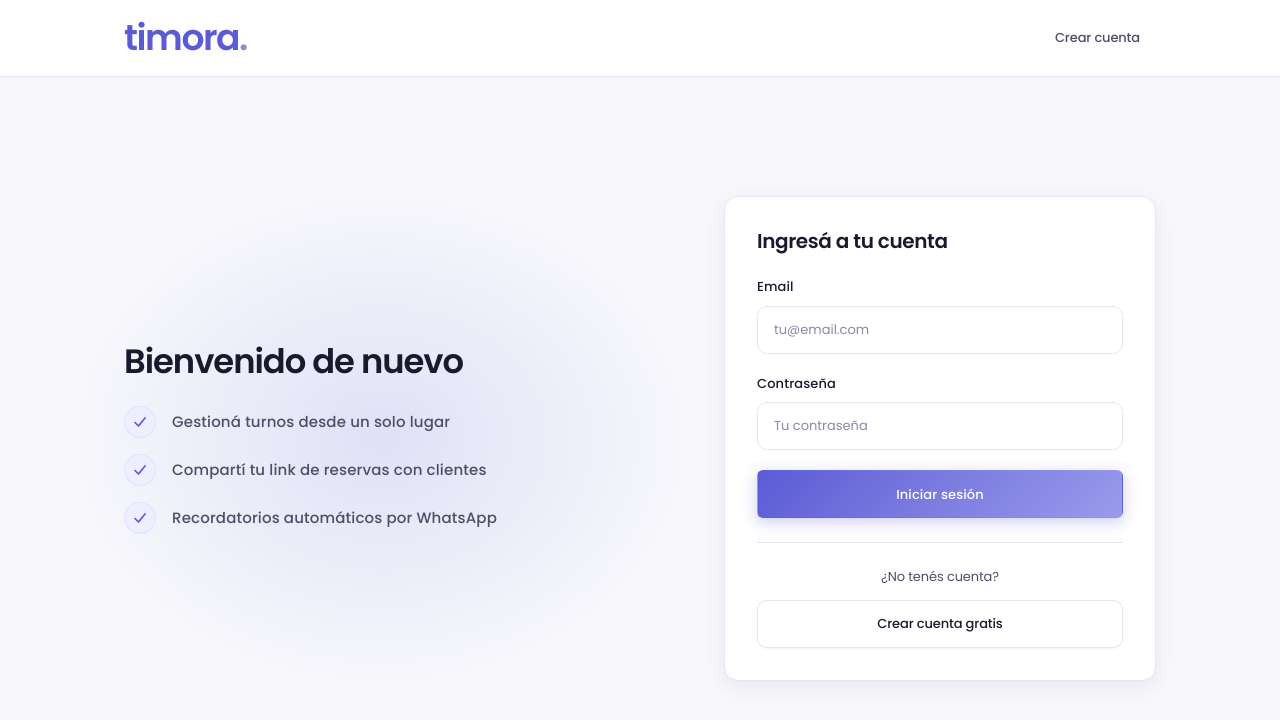
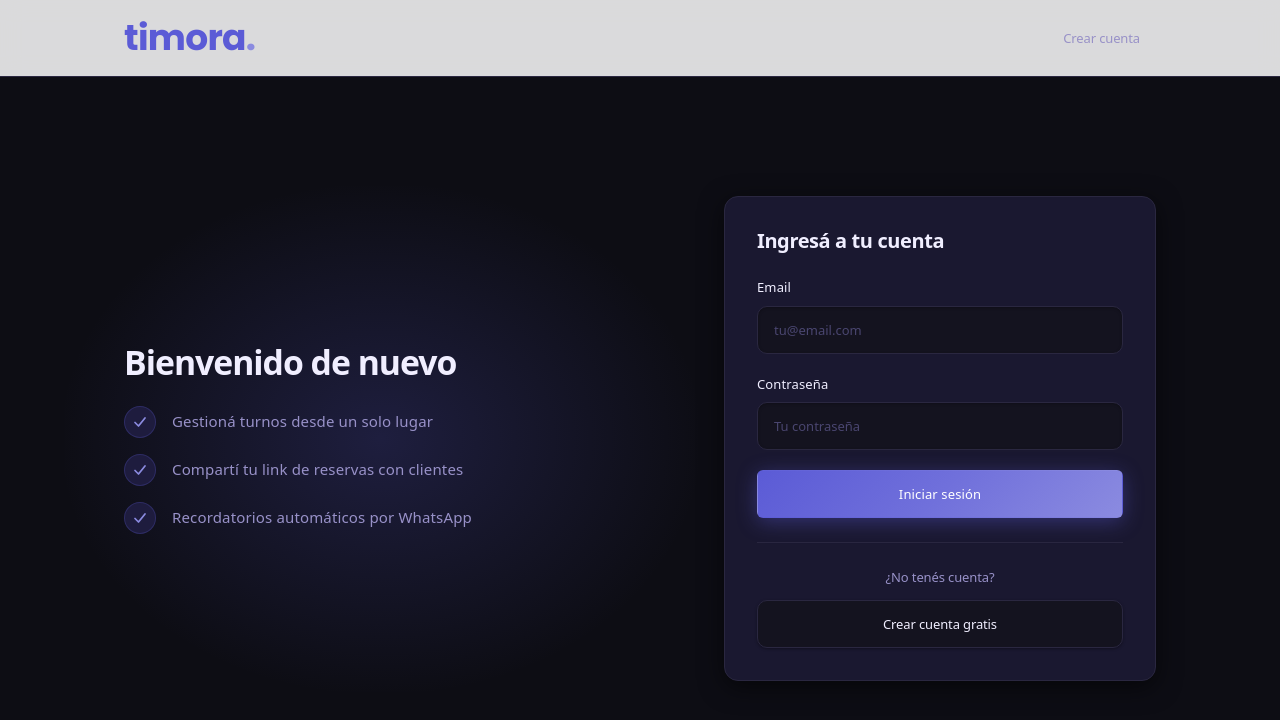
Before and after one commit to almendrasmaria/timora, an Angular app in the folder frontend/: page /auth/login in a window 1280 px wide. Shown: the top 720 px of the page. Built offline with nearby package versions, Linux system fonts and the light colour scheme.

Commit message:
style: update color tokens, contrast and base components

```diff
--- a/frontend/src/app/shared/ui/feature-item/feature-item.component.scss
+++ b/frontend/src/app/shared/ui/feature-item/feature-item.component.scss
@@ -12,8 +12,8 @@
     flex-shrink: 0;
     border-radius: var(--radius-full);
     background: var(--color-primary-subtle);
-    color: var(--color-primary);
-    box-shadow: inset 0 0 0 1px rgba(91, 91, 214, 0.08);
+    border: 1px solid rgba(91, 91, 214, 0.25);
+    color: var(--color-primary-light);
   }
 
   &__text {
@@ -28,14 +28,7 @@
 @media (max-width: 640px) {
   .feature-item {
     gap: var(--space-3);
-
-    &__icon {
-      width: 1.75rem;
-      height: 1.75rem;
-    }
-
-    &__text {
-      font-size: var(--text-sm);
-    }
+    &__icon { width: 1.75rem; height: 1.75rem; }
+    &__text { font-size: var(--text-sm); }
   }
 }
--- a/frontend/src/app/shared/ui/logo/logo.component.scss
+++ b/frontend/src/app/shared/ui/logo/logo.component.scss
@@ -2,9 +2,9 @@
   display: inline-flex;
   align-items: baseline;
   font-family: var(--font-logo);
-  font-weight: 600;
+  font-weight: 700;
   line-height: 1;
-  letter-spacing: -0.04em;
+  letter-spacing: -0.02em;
   user-select: none;
 
   &__text {
--- a/frontend/src/app/shared/ui/text-field/text-field.component.scss
+++ b/frontend/src/app/shared/ui/text-field/text-field.component.scss
@@ -19,14 +19,14 @@
     background: var(--color-surface);
     color: var(--color-text);
     font-size: var(--text-sm);
-    box-shadow: inset 0 1px 2px rgba(17, 17, 24, 0.02);
+    box-shadow: inset 0 1px 3px rgba(0, 0, 0, 0.25);
     transition:
       border-color var(--duration-fast) var(--ease-out),
       box-shadow var(--duration-fast) var(--ease-out),
       background var(--duration-fast) var(--ease-out);
 
     &::placeholder {
-      color: var(--color-text-muted);
+      color: var(--color-text-placeholder);
       font-weight: 400;
     }
 
@@ -38,7 +38,7 @@
     &:focus {
       outline: none;
       border-color: var(--color-primary);
-      background: var(--color-surface);
+      background: var(--color-surface-subtle);
       box-shadow: 0 0 0 4px var(--color-focus-ring);
     }
 
--- a/frontend/src/styles/_tokens.scss
+++ b/frontend/src/styles/_tokens.scss
@@ -1,45 +1,48 @@
 :root {
-  // ── Brand / Primary (Indigo-violet) ──────────────────────────────
-  --color-primary:         #5b5bd6;
-  --color-primary-hover:   #4a4ac4;
-  --color-primary-active:  #3a3ab2;
-  --color-primary-subtle:  #eeeeff;
+  // ── Brand / Primary (#5B5BD6 indigo) ─────────────────────────────
+  --color-primary:         #5B5BD6;
+  --color-primary-hover:   #6b6bde;
+  --color-primary-active:  #4a4ac4;
+  --color-primary-subtle:  #1e1c3e;
   --color-primary-light:   #8b8be0;
-  --color-primary-glow:    rgba(91, 91, 214, 0.15);
+  --color-primary-dark:    #4a4ac4;
+  --color-primary-glow:    rgba(91, 91, 214, 0.22);
+  --color-primary-mid:     #7070db;
 
-  // ── Surfaces ──────────────────────────────────────────────────────
-  --color-background:       #f8f8fc;
-  --color-surface:          #ffffff;
-  --color-surface-muted:    #f4f4f8;
-  --color-surface-subtle:   #fafafd;
-  --color-surface-elevated: #ffffff;
-  --color-surface-card:     #ffffff;
+  // ── Dark Surfaces ─────────────────────────────────────────────────
+  --color-background:       #0d0d14;
+  --color-surface:          #14131f;
+  --color-surface-muted:    #1c1a2e;
+  --color-surface-subtle:   #110f1e;
+  --color-surface-elevated: #1a1830;
+  --color-surface-card:     #16142a;
 
   // ── Text ──────────────────────────────────────────────────────────
-  --color-text:           #1a1a2e;
-  --color-text-secondary: #4e4e6a;
-  --color-text-muted:     #8888a8;
+  --color-text:           #f0eeff;
+  --color-text-secondary: #9891c8;
+  --color-text-muted:     #5f5a8a;
   --color-text-inverse:   #ffffff;
-  --color-text-placeholder: #a0a0c0;
+  --color-text-placeholder: #4a4670;
 
   // ── Borders ───────────────────────────────────────────────────────
-  --color-border:       #e6e6f0;
-  --color-border-hover: #d0d0e4;
+  --color-border:       #2a2740;
+  --color-border-hover: #3d3960;
   --color-border-focus: rgba(91, 91, 214, 0.5);
-  --color-focus-ring:   rgba(91, 91, 214, 0.18);
+  --color-focus-ring:   rgba(91, 91, 214, 0.25);
 
   // ── Semantic ──────────────────────────────────────────────────────
-  --color-success:        #16a34a;
-  --color-success-subtle: #f0fdf4;
-  --color-warning:        #d97706;
-  --color-warning-subtle: #fffbeb;
-  --color-error:          #dc2626;
-  --color-error-subtle:   #fef2f2;
-  --color-info:           #0284c7;
-  --color-info-subtle:    #f0f9ff;
+  --color-success:        #34d399;
+  --color-success-subtle: #0a2a1e;
+  --color-warning:        #fbbf24;
+  --color-warning-subtle: #2a1e06;
+  --color-error:          #f87171;
+  --color-error-subtle:   #2a0e0e;
+  --color-info:           #60a5fa;
+  --color-info-subtle:    #0d1e36;
 
   // ── Typography ────────────────────────────────────────────────────
-  --font-family:  'Poppins', system-ui, -apple-system, sans-serif;
+  --font-family:  'DM Sans', system-ui, -apple-system, sans-serif;
+  --font-display: 'Bricolage Grotesque', 'DM Sans', system-ui, sans-serif;
   --font-logo:    'Poppins', system-ui, sans-serif;
   --font-mono:    'Fira Code', 'Consolas', monospace;
 
@@ -74,24 +77,29 @@
   --radius-xl:   20px;
   --radius-full: 9999px;
 
-  // ── Shadows ───────────────────────────────────────────────────────
-  --shadow-xs: 0 1px 2px rgba(26, 26, 46, 0.05);
-  --shadow-sm: 0 2px 8px rgba(26, 26, 46, 0.06);
-  --shadow-md: 0 6px 20px rgba(26, 26, 46, 0.08);
-  --shadow-lg: 0 16px 48px rgba(26, 26, 46, 0.10);
-  --shadow-primary: 0 4px 16px rgba(91, 91, 214, 0.30);
+  // ── Shadows (dark, deep) ──────────────────────────────────────────
+  --shadow-xs: 0 1px 3px rgba(0, 0, 0, 0.35);
+  --shadow-sm: 0 2px 8px rgba(0, 0, 0, 0.45);
+  --shadow-md: 0 6px 24px rgba(0, 0, 0, 0.55);
+  --shadow-lg: 0 16px 48px rgba(0, 0, 0, 0.65);
+  --shadow-primary: 0 4px 20px rgba(91, 91, 214, 0.40);
+  --shadow-primary-lg: 0 8px 32px rgba(91, 91, 214, 0.45);
   --shadow-card:
-    0 0 0 1px rgba(26, 26, 46, 0.04),
-    0 2px 4px  rgba(26, 26, 46, 0.03),
-    0 10px 28px rgba(26, 26, 46, 0.06);
+    0 0 0 1px rgba(255, 255, 255, 0.04),
+    0 2px 6px  rgba(0, 0, 0, 0.35),
+    0 12px 32px rgba(0, 0, 0, 0.40);
   --shadow-panel:
-    0 0 0 1px rgba(26, 26, 46, 0.04),
-    0 8px 24px rgba(26, 26, 46, 0.05);
+    0 0 0 1px rgba(255, 255, 255, 0.04),
+    0 8px 28px rgba(0, 0, 0, 0.45);
 
   // ── Gradients ─────────────────────────────────────────────────────
-  --gradient-page:     linear-gradient(160deg, #f8f8fc 0%, #ffffff 100%);
-  --gradient-accent:   linear-gradient(135deg, #5b5bd6 0%, #7c7ce0 50%, #9a9aec 100%);
-  --gradient-card-top: linear-gradient(90deg, #5b5bd6, #9a9aec, #5b5bd6);
+  --gradient-page:       linear-gradient(160deg, #0d0d14 0%, #12101e 60%, #0f0d1a 100%);
+  --gradient-accent:     linear-gradient(135deg, #5B5BD6 0%, #7070db 50%, #8b8be0 100%);
+  --gradient-accent-alt: linear-gradient(135deg, #4a4ac4 0%, #6b6bde 100%);
+  --gradient-card-top:   linear-gradient(90deg, #5B5BD6, #8b8be0, #5B5BD6);
+  --gradient-auth-panel: linear-gradient(150deg, #09090f 0%, #0f0d1a 35%, #16142a 65%, #1e1c3e 100%);
+  --gradient-hero-glow:  radial-gradient(ellipse at 30% 50%, rgba(91, 91, 214, 0.18) 0%, transparent 65%);
+  --gradient-avatar:     linear-gradient(135deg, #5B5BD6 0%, #8b8be0 100%);
 
   // ── Motion ────────────────────────────────────────────────────────
   --ease-out:       cubic-bezier(0.16, 1, 0.3, 1);
```
